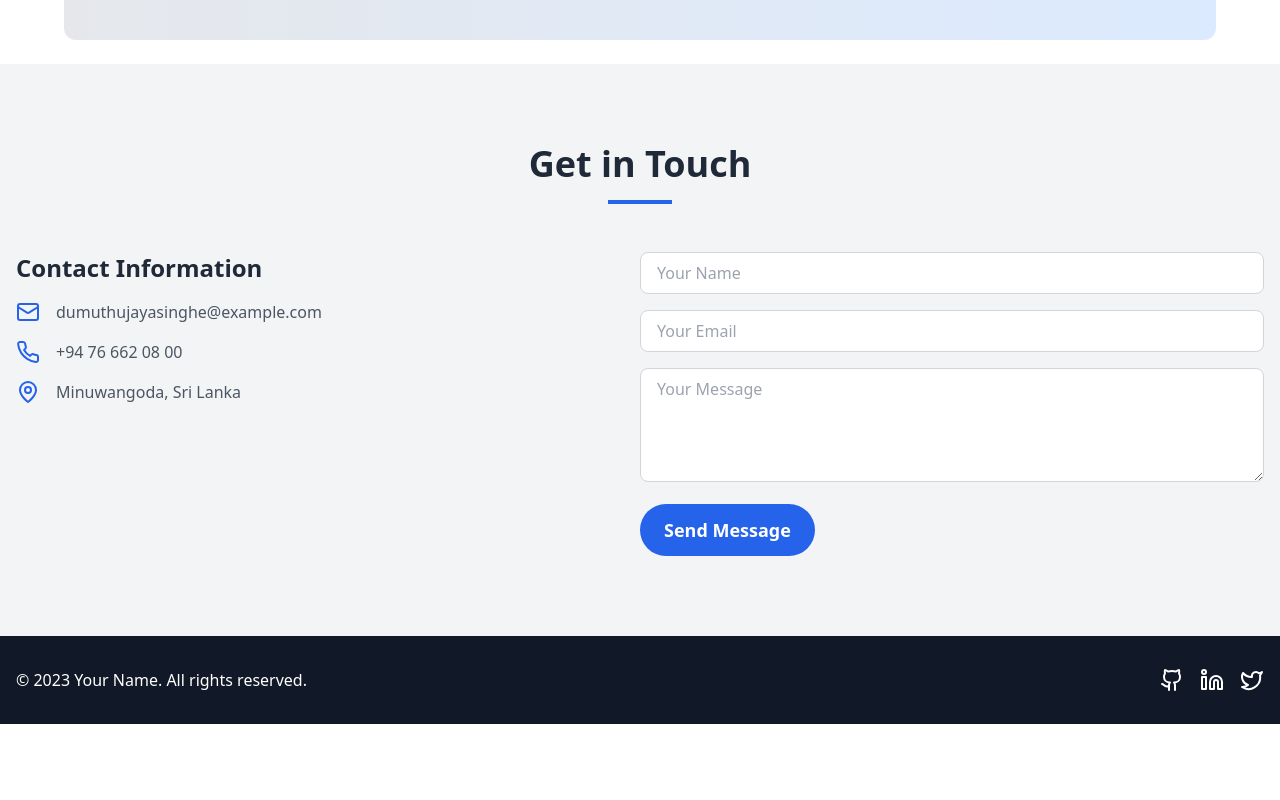
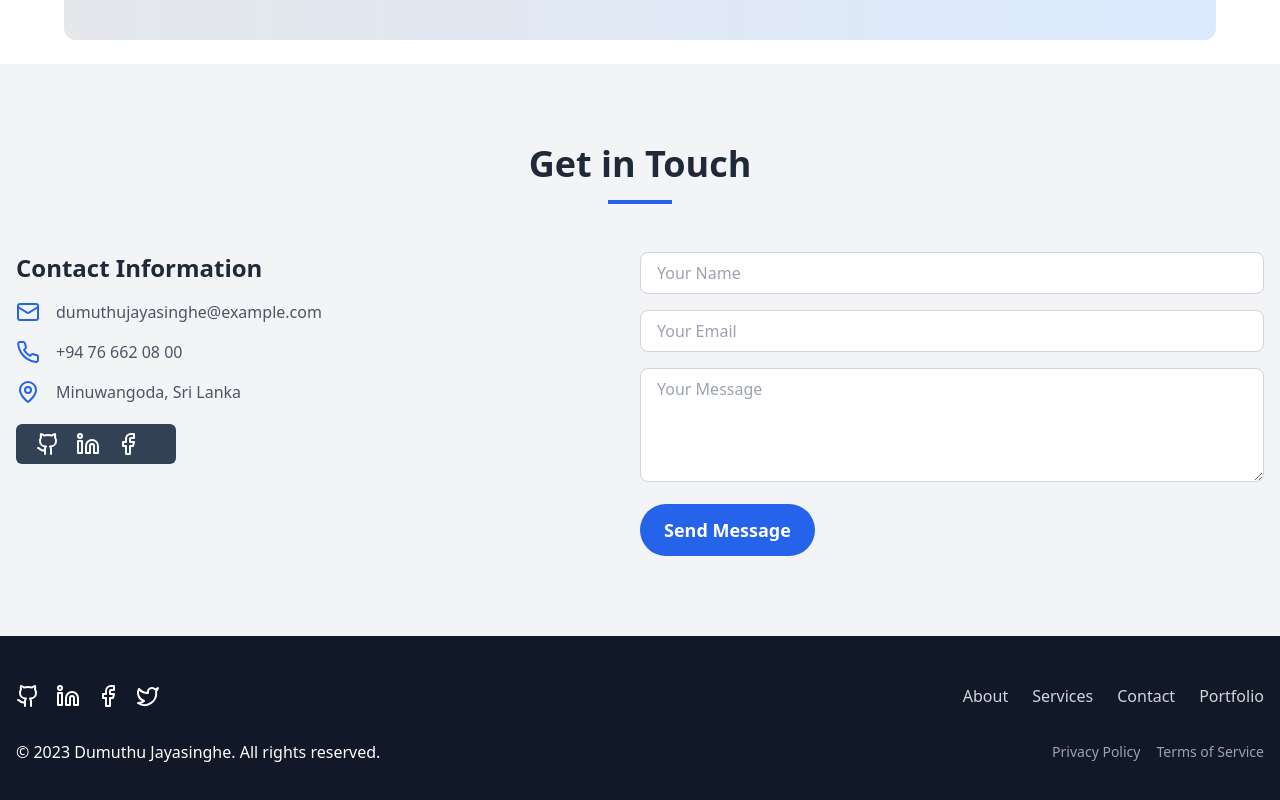
Before and after one commit to Dumuthu2000/portfolio, a React (Vite) app: page / in a window 1280 px wide. Shown: the part 3436-4236 px from the top of the page. Before the commit the page ends 4160 px from the top, so only its background shows below. Built offline with nearby package versions, Linux system fonts and the light colour scheme.

Commit message:
add footer

```diff
--- a/package.json
+++ b/package.json
@@ -14,6 +14,7 @@
     "lucide-react": "^0.344.0",
     "react": "^18.3.1",
     "react-dom": "^18.3.1",
+    "react-router-dom": "^6.27.0",
     "react-typed": "^2.0.12"
   },
   "devDependencies": {
--- a/src/components/Contact.tsx
+++ b/src/components/Contact.tsx
@@ -1,5 +1,7 @@
 import { motion } from 'framer-motion';
+import { Link, NavLink } from 'react-router-dom';
 import { Mail, Phone, MapPin } from 'lucide-react';
+import { Github, Linkedin, Facebook } from 'lucide-react';
 
 const Contact = () => {
   return (
@@ -33,6 +35,17 @@ const Contact = () => {
             <div className="flex items-center">
               <MapPin className="text-blue-600 mr-4" size={24} />
               <p className="text-gray-600 dark:text-gray-300">Minuwangoda, Sri Lanka</p>
+            </div>
+            <div className="flex items-center justify-center mt-5 bg-slate-700 w-[10rem] rounded-md p-2 dark:bg-white">
+            <a href="https://github.com/Dumuthu2000" target="_blank" rel="noopener noreferrer">
+              <Github className="text-white mr-4 dark:text-black" size={24} />
+            </a>
+            <a href="https://www.linkedin.com/in/dumuthu-jayasinghe/" target="_blank" rel="noopener noreferrer">
+              <Linkedin className="text-white mr-4 dark:text-black" size={24} />
+            </a>
+            <a href="https://www.facebook.com/dimuthu.jayasinghe.1806" target="_blank" rel="noopener noreferrer">
+              <Facebook className="text-white mr-4 dark:text-black" size={24} />
+            </a>
             </div>
           </motion.div>
           <motion.div
--- a/src/components/Footer.tsx
+++ b/src/components/Footer.tsx
@@ -1,34 +1,65 @@
-import React from 'react';
 import { motion } from 'framer-motion';
-import { Github, Linkedin, Twitter } from 'lucide-react';
+import { Github, Linkedin, Facebook, Twitter } from 'lucide-react';
 
 const Footer = () => {
   return (
-    <footer className="bg-gray-900 text-white py-8">
+    <footer className="bg-gray-900 text-white py-12">
       <div className="container mx-auto px-4">
+        {/* Top Section: Social Media and Links */}
+        <div className="flex flex-col md:flex-row justify-between items-center mb-8">
+          <motion.div
+            initial={{ opacity: 0, y: 20 }}
+            animate={{ opacity: 1, y: 0 }}
+            transition={{ duration: 0.5 }}
+            className="flex space-x-4 mb-6 md:mb-0"
+          >
+            {/* Social Media Links */}
+            <a href="https://github.com/Dumuthu2000" target="_blank" rel="noopener noreferrer">
+              <Github className="text-white hover:text-blue-500" size={24} />
+            </a>
+            <a href="https://www.linkedin.com/in/dumuthu-jayasinghe/" target="_blank" rel="noopener noreferrer">
+              <Linkedin className="text-white hover:text-blue-500" size={24} />
+            </a>
+            <a href="https://www.facebook.com/dimuthu.jayasinghe.1806" target="_blank" rel="noopener noreferrer">
+              <Facebook className="text-white hover:text-blue-500" size={24} />
+            </a>
+            <a href="https://twitter.com/" target="_blank" rel="noopener noreferrer">
+              <Twitter className="text-white hover:text-blue-500" size={24} />
+            </a>
+          </motion.div>
+
+          {/* Navigation Links */}
+          <motion.div
+            initial={{ opacity: 0, y: 20 }}
+            animate={{ opacity: 1, y: 0 }}
+            transition={{ duration: 0.5, delay: 0.2 }}
+            className="flex space-x-6 text-gray-300"
+          >
+            <a href="#about" className="hover:text-white transition-colors">About</a>
+            <a href="#services" className="hover:text-white transition-colors">Services</a>
+            <a href="#contact" className="hover:text-white transition-colors">Contact</a>
+            <a href="#portfolio" className="hover:text-white transition-colors">Portfolio</a>
+          </motion.div>
+        </div>
+
+        {/* Bottom Section: Copyright and Terms */}
         <div className="flex flex-col md:flex-row justify-between items-center">
           <motion.div
             initial={{ opacity: 0, y: 20 }}
             animate={{ opacity: 1, y: 0 }}
             transition={{ duration: 0.5 }}
+            className="text-center text-white"
           >
-            <p>&copy; 2023 Your Name. All rights reserved.</p>
+            <p>&copy; 2023 Dumuthu Jayasinghe. All rights reserved.</p>
           </motion.div>
           <motion.div
             initial={{ opacity: 0, y: 20 }}
             animate={{ opacity: 1, y: 0 }}
             transition={{ duration: 0.5, delay: 0.2 }}
-            className="flex space-x-4 mt-4 md:mt-0"
+            className="mt-4 md:mt-0 text-gray-400 text-sm"
           >
-            <a href="#" className="hover:text-blue-400 transition-colors">
-              <Github size={24} />
-            </a>
-            <a href="#" className="hover:text-blue-400 transition-colors">
-              <Linkedin size={24} />
-            </a>
-            <a href="#" className="hover:text-blue-400 transition-colors">
-              <Twitter size={24} />
-            </a>
+            <a href="#privacy" className="hover:text-white transition-colors mr-4">Privacy Policy</a>
+            <a href="#terms" className="hover:text-white transition-colors">Terms of Service</a>
           </motion.div>
         </div>
       </div>
```
Also changed, not shown: 1 other file (tests, documents, lock files or other folders).
